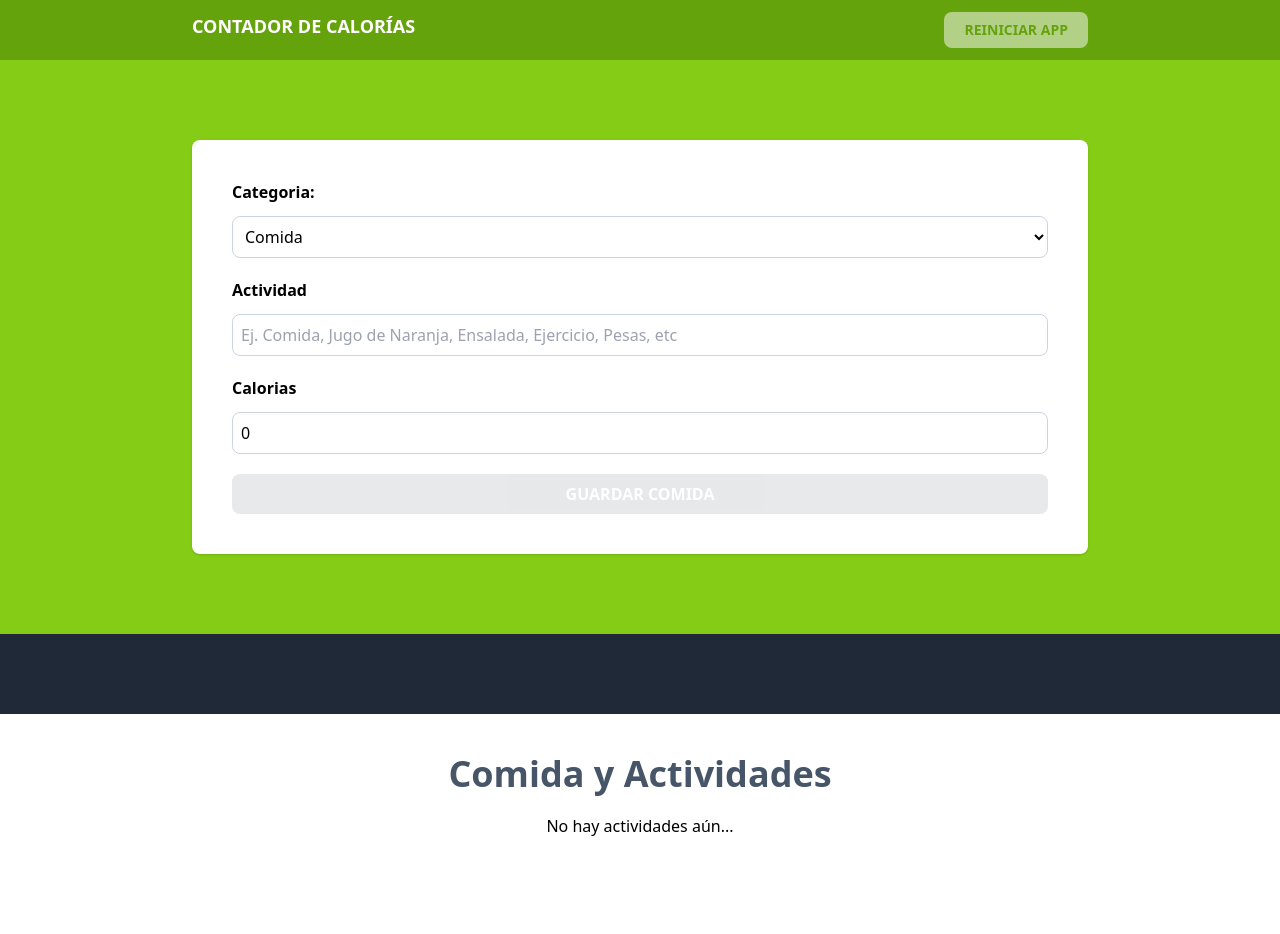
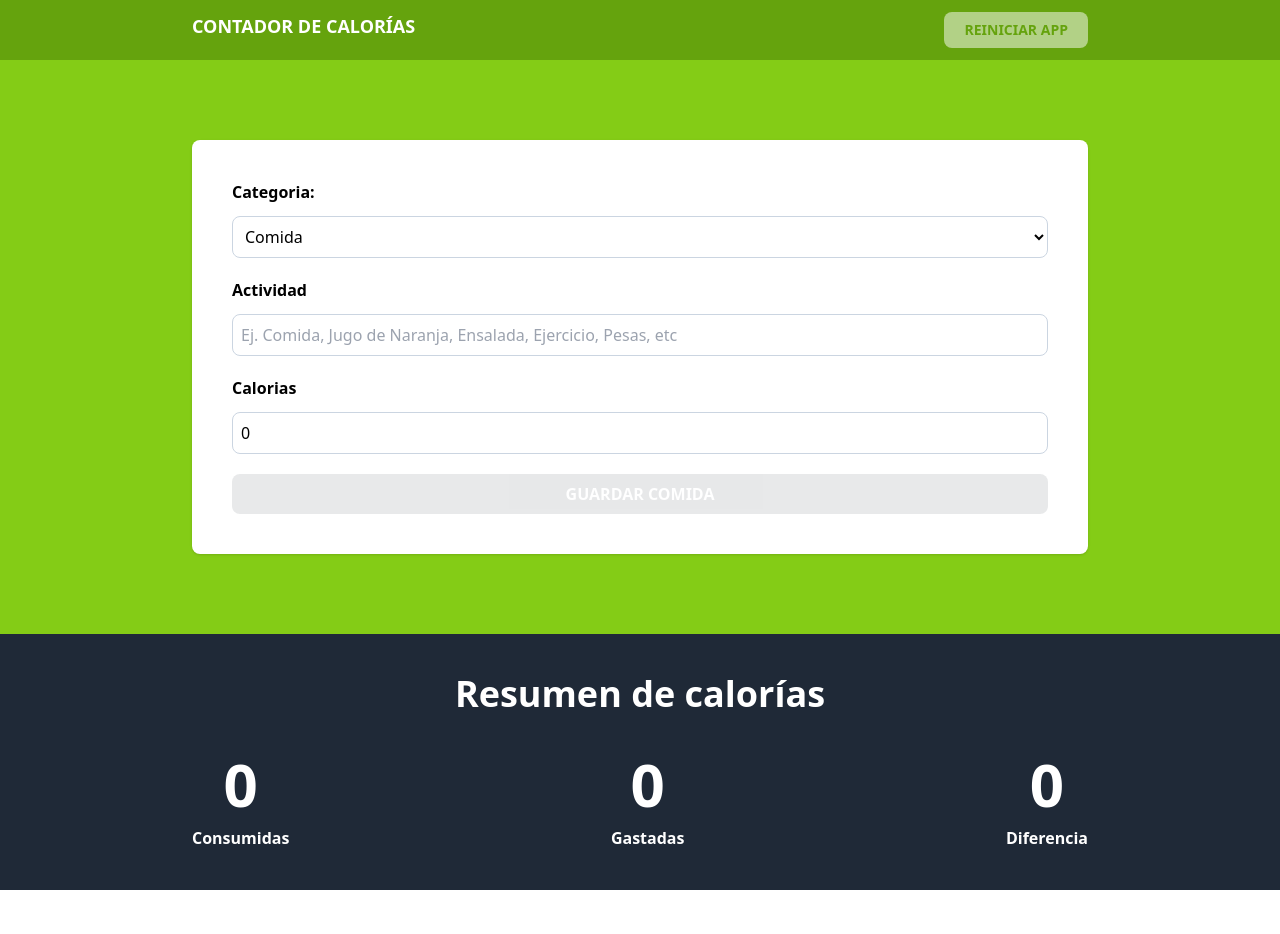
Before and after one commit to Cachi1997/contador-de-calorias, a React app: page / in a window 1280 px wide. Shown: the top 934 px of the page. Before the commit the page ends 898 px from the top, so only its background shows below. Built offline with nearby package versions, Linux system fonts and the light colour scheme; the HTML template or start-up script is replaced by a standard one.

Commit message:
Add CalorieTracker and CalorieDisplay components; integrate CalorieTracker into App

```diff
--- a/src/App.tsx
+++ b/src/App.tsx
@@ -2,6 +2,7 @@
 import Form from "./components/Form";
 import { activityReducer, initialState } from "./reducers/activity-reducer";
 import ActivityList from "./components/ActivityList";
+import CalorieTracker from "./components/CalorieTracker";
 
 function App() {
   const [state, dispatch] = useReducer(activityReducer, initialState);
@@ -34,7 +35,9 @@
         </div>
       </section>
       <section className="bg-gray-800 py-10 ">
-        <div className="max-w-4xl mx-auto"></div>
+        <div className="max-w-4xl mx-auto">
+          <CalorieTracker activities={state.activities} />
+        </div>
       </section>
       <section className="p-10 mx-auto max-w-4xl">
         <ActivityList activities={state.activities} dispatch={dispatch} />
--- /dev/null
+++ b/src/components/CalorieDisplay.tsx
@@ -0,0 +1,15 @@
+type CalorieDisplayProps = {
+  calories: number;
+  text: string;
+};
+
+const CalorieDisplay = ({ calories, text }: CalorieDisplayProps) => {
+  return (
+    <p className="text-white font-bold rounded-full grid grid-cols-1 gap-3 text-center">
+      <span className="font-black text-6xl text-orange">{calories}</span>
+      {text}
+    </p>
+  );
+};
+
+export default CalorieDisplay;
--- a/src/components/CalorieTracker.tsx
+++ b/src/components/CalorieTracker.tsx
@@ -0,0 +1,48 @@
+import { useMemo } from "react";
+import type { Activity } from "../types/";
+import CalorieDisplay from "./CalorieDisplay";
+
+type calorieTrackerProps = {
+  activities: Activity[];
+};
+
+const CalorieTracker = ({ activities }: calorieTrackerProps) => {
+  const caloriesConsumed = useMemo(
+    () =>
+      activities.reduce(
+        (total, activity) =>
+          activity.category === 1 ? total + activity.calories : total,
+        0
+      ),
+    [activities]
+  );
+
+  const caloriesBurned = useMemo(
+    () =>
+      activities.reduce(
+        (total, activity) =>
+          activity.category === 2 ? total + activity.calories : total,
+        0
+      ),
+    [activities]
+  );
+
+  const netCalories = useMemo(
+    () => caloriesConsumed - caloriesBurned,
+    [activities]
+  );
+  return (
+    <>
+      <h2 className="text-4xl font-black text-white text-center">
+        Resumen de calorías
+      </h2>
+      <div className="flex flex-col items-center md:flex-row md:justify-between gap-5 mt-10">
+        <CalorieDisplay calories={caloriesConsumed} text="Consumidas" />
+        <CalorieDisplay calories={caloriesBurned} text="Gastadas" />
+        <CalorieDisplay calories={netCalories} text="Diferencia" />
+      </div>
+    </>
+  );
+};
+
+export default CalorieTracker;
```
